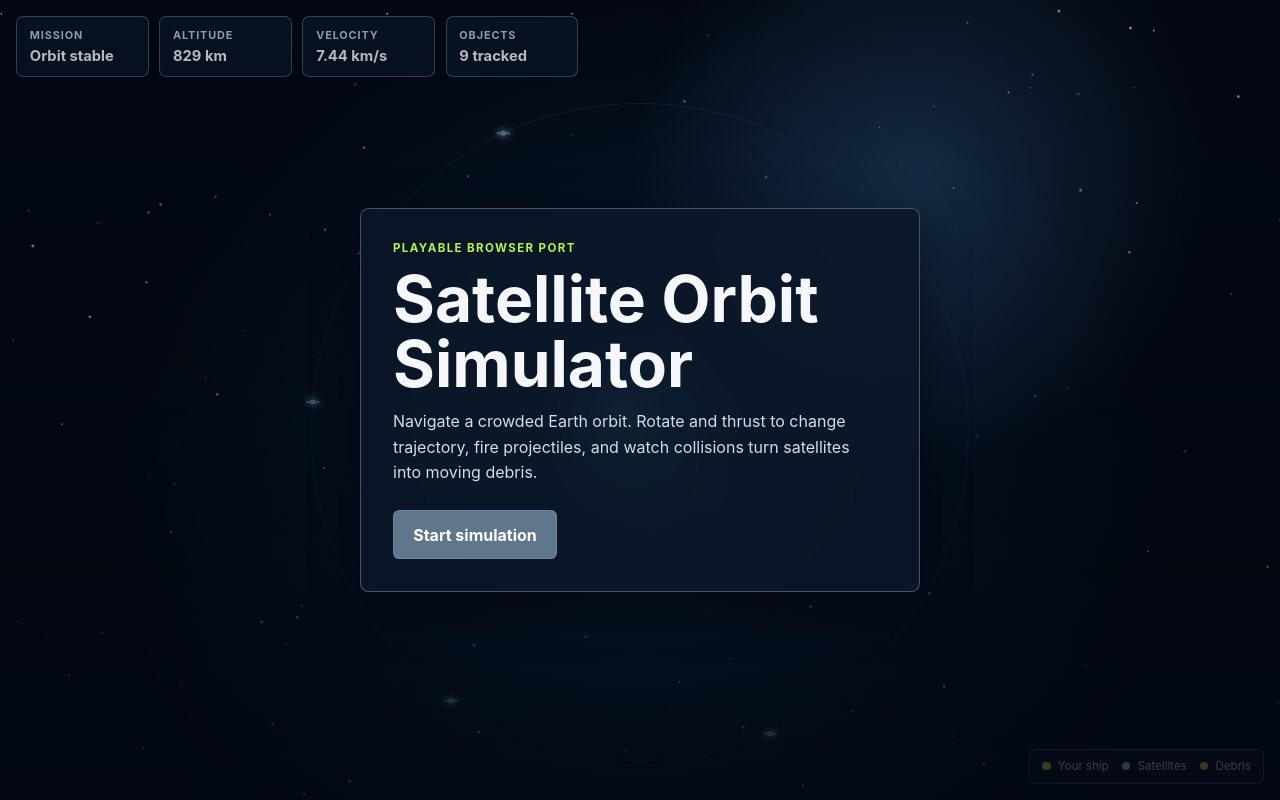
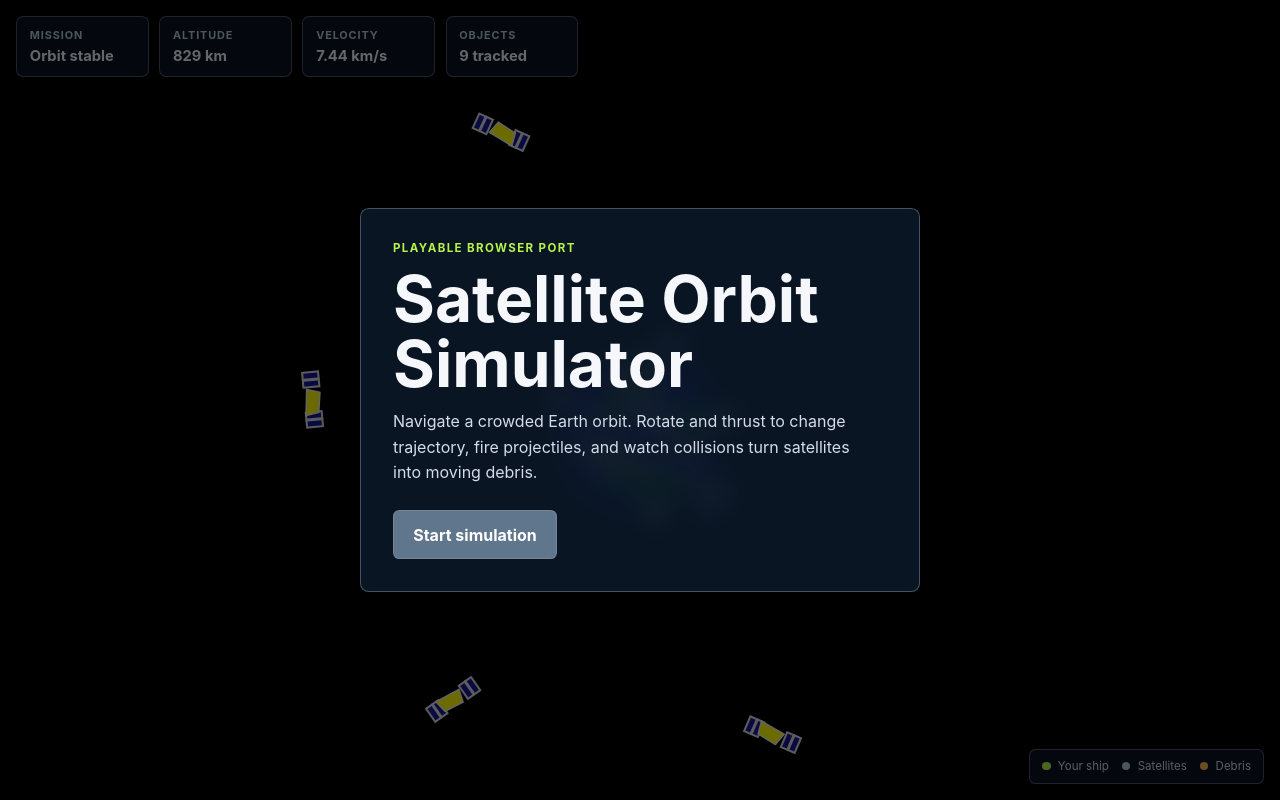
Before and after one commit to andrewmock96/my_portfolio_website, a Flask app: page /static/games/satellite-orbit/index.html in a window 1280 px wide. Run offline with Flask 3, Linux system fonts and the light colour scheme.

Commit message:
Match orbit simulator art style

```diff
--- a/static/games/satellite-orbit/satellite-orbit.css
+++ b/static/games/satellite-orbit/satellite-orbit.css
@@ -8,9 +8,9 @@
 }
 
 * { box-sizing: border-box; }
-html, body { width: 100%; height: 100%; margin: 0; overflow: hidden; background: #020711; color: var(--text); font-family: Inter, "Segoe UI", sans-serif; }
+html, body { width: 100%; height: 100%; margin: 0; overflow: hidden; background: #000; color: var(--text); font-family: Inter, "Segoe UI", sans-serif; }
 button { font: inherit; cursor: pointer; }
-.game-shell { position: relative; width: 100%; height: 100%; background: radial-gradient(circle at 50% 65%, #102947, #030812 64%); }
+.game-shell { position: relative; width: 100%; height: 100%; background: #000; }
 #gameCanvas { display: block; width: 100%; height: 100%; }
 .hud { position: absolute; top: 1rem; left: 1rem; right: 1rem; display: flex; flex-wrap: wrap; gap: .65rem; pointer-events: none; }
 .hud-panel { min-width: 8.3rem; padding: .68rem .8rem; border: 1px solid var(--border); border-radius: .45rem; background: var(--panel); backdrop-filter: blur(8px); }
@@ -20,7 +20,7 @@ button { font: inherit; cursor: pointer; }
 .legend span { display: inline-block; width: .55rem; height: .55rem; margin: 0 .25rem 0 .6rem; border-radius: 50%; }
 .legend span:first-child { margin-left: 0; }
 .ship-dot { background: var(--accent); }.satellite-dot { background: #b7cdde; }.debris-dot { background: #ffb84d; }
-.menu-overlay { position: absolute; inset: 0; display: grid; place-items: center; padding: 1.5rem; background: radial-gradient(circle at 72% 22%, rgba(54, 102, 150, .34), transparent 26%), linear-gradient(rgba(2, 7, 17, .22), rgba(2, 7, 17, .78)); }
+.menu-overlay { position: absolute; inset: 0; display: grid; place-items: center; padding: 1.5rem; background: rgba(0, 0, 0, .58); }
 .menu-overlay.hidden { display: none; }
 .menu-panel { width: min(100%, 35rem); padding: 2rem; border: 1px solid var(--border); border-radius: .55rem; background: rgba(12, 25, 42, .88); backdrop-filter: blur(12px); box-shadow: 0 1rem 3rem rgba(0, 0, 0, .45); }
 .eyebrow { margin: 0 0 .7rem; color: var(--accent); font-size: .72rem; font-weight: 700; letter-spacing: .12em; text-transform: uppercase; }
--- a/static/games/satellite-orbit/satellite-orbit.js
+++ b/static/games/satellite-orbit/satellite-orbit.js
@@ -21,7 +21,7 @@
   let height = 500;
   let running = false;
   let lastTime = 0;
-  let stars = [];
+  let earthSprite = null;
   let satellites = [];
   let debris = [];
   let projectiles = [];
@@ -58,9 +58,7 @@
     canvas.width = Math.round(width * ratio);
     canvas.height = Math.round(height * ratio);
     ctx.setTransform(ratio, 0, 0, ratio, 0, 0);
-    stars = Array.from({ length: Math.max(70, Math.floor(width * height / 7000)) }, () => ({
-      x: Math.random() * width, y: Math.random() * height, r: Math.random() * 1.25 + .25, a: Math.random() * .65 + .2,
-    }));
+    earthSprite = createEarthSprite();
   }
 
   function gravity(body, dt) {
@@ -142,41 +140,99 @@
 
   function point(body, camera) { return { x: camera.cx + body.x * camera.scale, y: camera.cy - body.y * camera.scale }; }
 
-  function drawOrbit(radius, camera) {
-    ctx.beginPath(); ctx.arc(camera.cx, camera.cy, radius * camera.scale, 0, TAU);
-    ctx.strokeStyle = "rgba(129, 168, 200, .14)"; ctx.lineWidth = 1; ctx.stroke();
+  function createEarthSprite() {
+    const sprite = document.createElement("canvas");
+    const pixels = 72;
+    sprite.width = pixels;
+    sprite.height = pixels;
+    const pixelsContext = sprite.getContext("2d");
+    pixelsContext.imageSmoothingEnabled = false;
+    pixelsContext.fillStyle = "#0909e8";
+    pixelsContext.beginPath();
+    pixelsContext.arc(pixels / 2, pixels / 2, pixels / 2 - 1, 0, TAU);
+    pixelsContext.fill();
+    pixelsContext.save();
+    pixelsContext.beginPath();
+    pixelsContext.arc(pixels / 2, pixels / 2, pixels / 2 - 1, 0, TAU);
+    pixelsContext.clip();
+    const land = [
+      [28, 1, 18, 7], [20, 7, 28, 8], [24, 14, 18, 8], [15, 20, 26, 7],
+      [9, 27, 22, 6], [5, 40, 27, 7], [13, 47, 34, 7], [19, 54, 39, 8],
+      [30, 62, 28, 7], [51, 22, 20, 7], [45, 31, 25, 7], [48, 39, 18, 7],
+    ];
+    for (const [x, y, w, h] of land) {
+      pixelsContext.fillStyle = (x + y) % 3 ? "#0b9d13" : "#c8b98d";
+      pixelsContext.fillRect(x, y, w, h);
+    }
+    pixelsContext.fillStyle = "#eee";
+    pixelsContext.fillRect(29, 20, 13, 5);
+    pixelsContext.fillRect(34, 25, 16, 6);
+    pixelsContext.fillRect(39, 31, 11, 5);
+    pixelsContext.restore();
+    return sprite;
+  }
+
+  function polygon(points, fill, stroke = "#d7d7d7", lineWidth = 2) {
+    ctx.beginPath();
+    points.forEach(([x, y], index) => index ? ctx.lineTo(x, y) : ctx.moveTo(x, y));
+    ctx.closePath();
+    ctx.fillStyle = fill;
+    ctx.fill();
+    if (stroke) { ctx.strokeStyle = stroke; ctx.lineWidth = lineWidth; ctx.stroke(); }
+  }
+
+  function drawGps() {
+    ctx.fillStyle = "#17179d";
+    ctx.strokeStyle = "#ddd";
+    ctx.lineWidth = 2;
+    for (const x of [-25, -17, 15, 23]) { ctx.fillRect(x, -8, 7, 16); ctx.strokeRect(x, -8, 7, 16); }
+    polygon([[-13, -8], [13, -5], [9, 8], [-11, 5]], "#ffff00", "#eee", 1.5);
+  }
+
+  function drawHubble() {
+    ctx.fillStyle = "#17179d";
+    ctx.strokeStyle = "#aaa";
+    ctx.lineWidth = 2;
+    ctx.fillRect(-23, -5, 14, 10); ctx.strokeRect(-23, -5, 14, 10);
+    ctx.fillRect(9, -5, 14, 10); ctx.strokeRect(9, -5, 14, 10);
+    polygon([[-8, -7], [8, -7], [11, 7], [0, 12], [-10, 6]], "#ccc", "#999", 1.5);
+  }
+
+  function drawShip(body) {
+    ctx.rotate(-body.angle + Math.PI / 2);
+    polygon([[0, -25], [7, -16], [9, 5], [22, 14], [22, 21], [5, 16], [0, 25], [-5, 16], [-22, 21], [-22, 14], [-9, 5], [-7, -16]], "#23239f", "#ccc", 3);
+    ctx.fillStyle = "#bcbcbc";
+    ctx.fillRect(-4, -18, 8, 30);
+    if (keys.has("ArrowUp") || keys.has("KeyW")) polygon([[-4, 22], [0, 34], [4, 22]], "#ffff00", null);
   }
 
   function drawBody(body, camera) {
     if (!body.alive) return;
     const p = point(body, camera);
     if (p.x < -20 || p.x > width + 20 || p.y < -20 || p.y > height + 20) return;
-    const size = body === ship ? 8 : body.radius <= 25 ? 2.2 : 4.3;
     ctx.save(); ctx.translate(p.x, p.y);
     if (body === ship) {
-      ctx.rotate(-body.angle);
-      ctx.beginPath(); ctx.moveTo(10, 0); ctx.lineTo(-7, -5); ctx.lineTo(-4, 0); ctx.lineTo(-7, 5); ctx.closePath();
-      ctx.fillStyle = body.alive ? "#b5f44a" : "#687784"; ctx.shadowColor = "#b5f44a"; ctx.shadowBlur = 10; ctx.fill();
-      if (keys.has("ArrowUp") || keys.has("KeyW")) { ctx.beginPath(); ctx.moveTo(-5, -3); ctx.lineTo(-14, 0); ctx.lineTo(-5, 3); ctx.fillStyle = "#ffb84d"; ctx.fill(); }
+      drawShip(body);
+    } else if (body.name && body.name.includes("GPS")) {
+      ctx.rotate(Math.atan2(body.vy, body.vx)); drawGps();
+    } else if (body.name === "Hubble" || body.name === "Starlink") {
+      ctx.rotate(Math.atan2(body.vy, body.vx)); drawHubble();
+    } else if (body.radius <= 25) {
+      ctx.fillStyle = body.color; ctx.fillRect(-3, -3, 6, 6);
     } else {
-      ctx.fillStyle = body.color; ctx.shadowColor = body.color; ctx.shadowBlur = body.radius <= 25 ? 3 : 7;
-      ctx.fillRect(-size / 2, -size / 2, size, size);
-      if (body.radius > 25) { ctx.fillStyle = "#668ca8"; ctx.fillRect(-size * 1.5, -1, size * 3, 2); }
+      ctx.rotate(Math.atan2(body.vy, body.vx));
+      ctx.fillStyle = body.color; ctx.strokeStyle = "#ccc"; ctx.lineWidth = 2;
+      ctx.fillRect(-7, -12, 14, 24); ctx.strokeRect(-7, -12, 14, 24);
     }
     ctx.restore();
   }
 
   function draw() {
     ctx.clearRect(0, 0, width, height);
-    for (const star of stars) { ctx.globalAlpha = star.a; ctx.fillStyle = "#e9f2fa"; ctx.beginPath(); ctx.arc(star.x, star.y, star.r, 0, TAU); ctx.fill(); }
-    ctx.globalAlpha = 1;
     const camera = view();
-    [6800, 7200, 26560].forEach((radius) => drawOrbit(radius, camera));
     const earthRadius = EARTH_RADIUS * camera.scale;
-    const gradient = ctx.createRadialGradient(camera.cx - earthRadius * .28, camera.cy - earthRadius * .32, earthRadius * .08, camera.cx, camera.cy, earthRadius);
-    gradient.addColorStop(0, "#8cd5ec"); gradient.addColorStop(.42, "#2477ae"); gradient.addColorStop(.78, "#135184"); gradient.addColorStop(1, "#071b37");
-    ctx.beginPath(); ctx.arc(camera.cx, camera.cy, earthRadius, 0, TAU); ctx.fillStyle = gradient; ctx.shadowColor = "rgba(72, 174, 230, .55)"; ctx.shadowBlur = 24; ctx.fill(); ctx.shadowBlur = 0;
-    ctx.globalAlpha = .3; ctx.fillStyle = "#9cbf80"; ctx.beginPath(); ctx.ellipse(camera.cx - earthRadius * .22, camera.cy - earthRadius * .05, earthRadius * .18, earthRadius * .33, -.55, 0, TAU); ctx.fill(); ctx.globalAlpha = 1;
+    ctx.imageSmoothingEnabled = false;
+    ctx.drawImage(earthSprite, camera.cx - earthRadius, camera.cy - earthRadius, earthRadius * 2, earthRadius * 2);
     for (const body of [...satellites, ...debris, ...projectiles]) drawBody(body, camera);
     drawBody(ship, camera);
     if (flash) { const p = point(flash, camera); ctx.beginPath(); ctx.arc(p.x, p.y, (1 - flash.life) * 28 + 5, 0, TAU); ctx.strokeStyle = `rgba(255,184,77,${flash.life})`; ctx.lineWidth = 3; ctx.stroke(); }
```
Also changed, not shown: static/css/style.css (+7 -9 lines).
